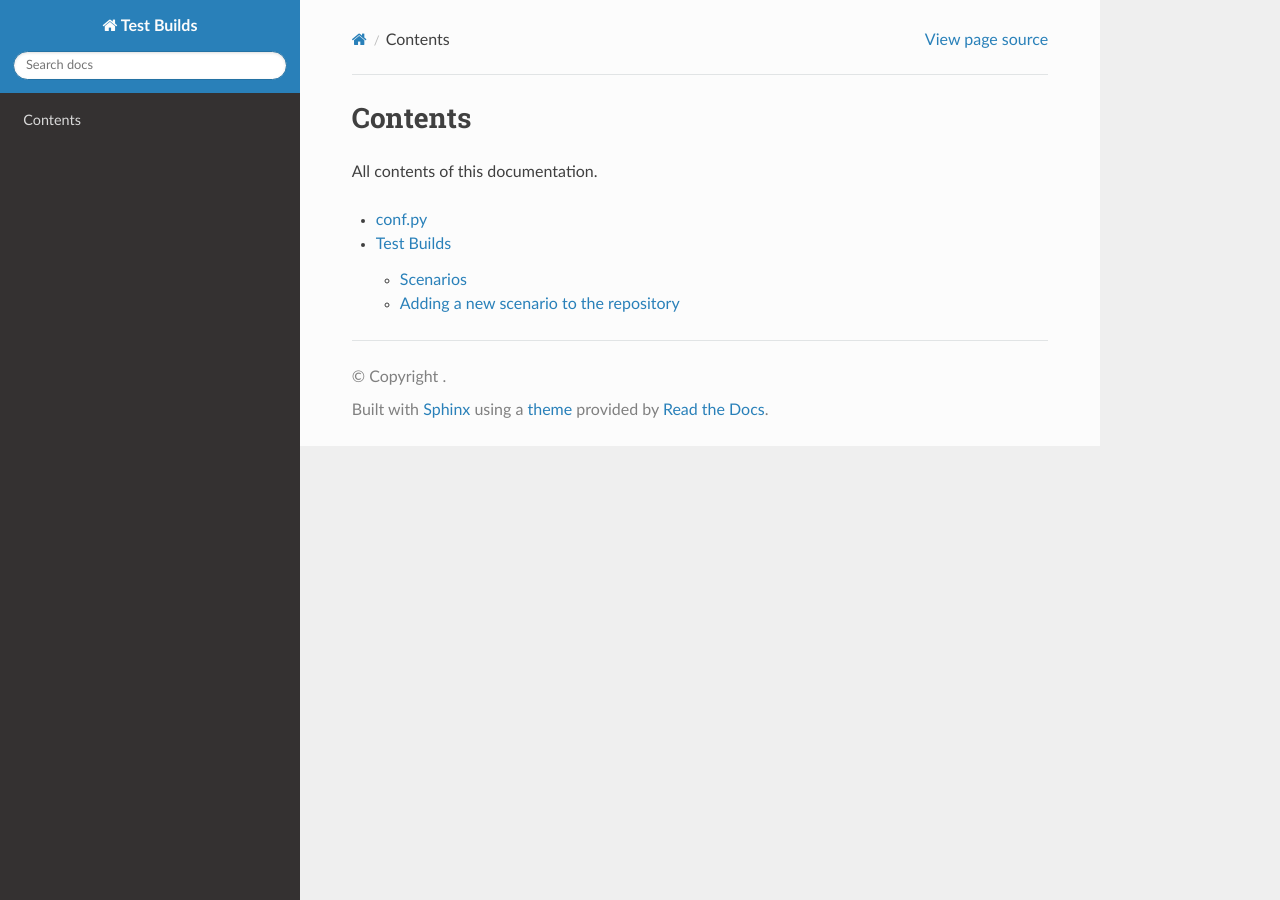
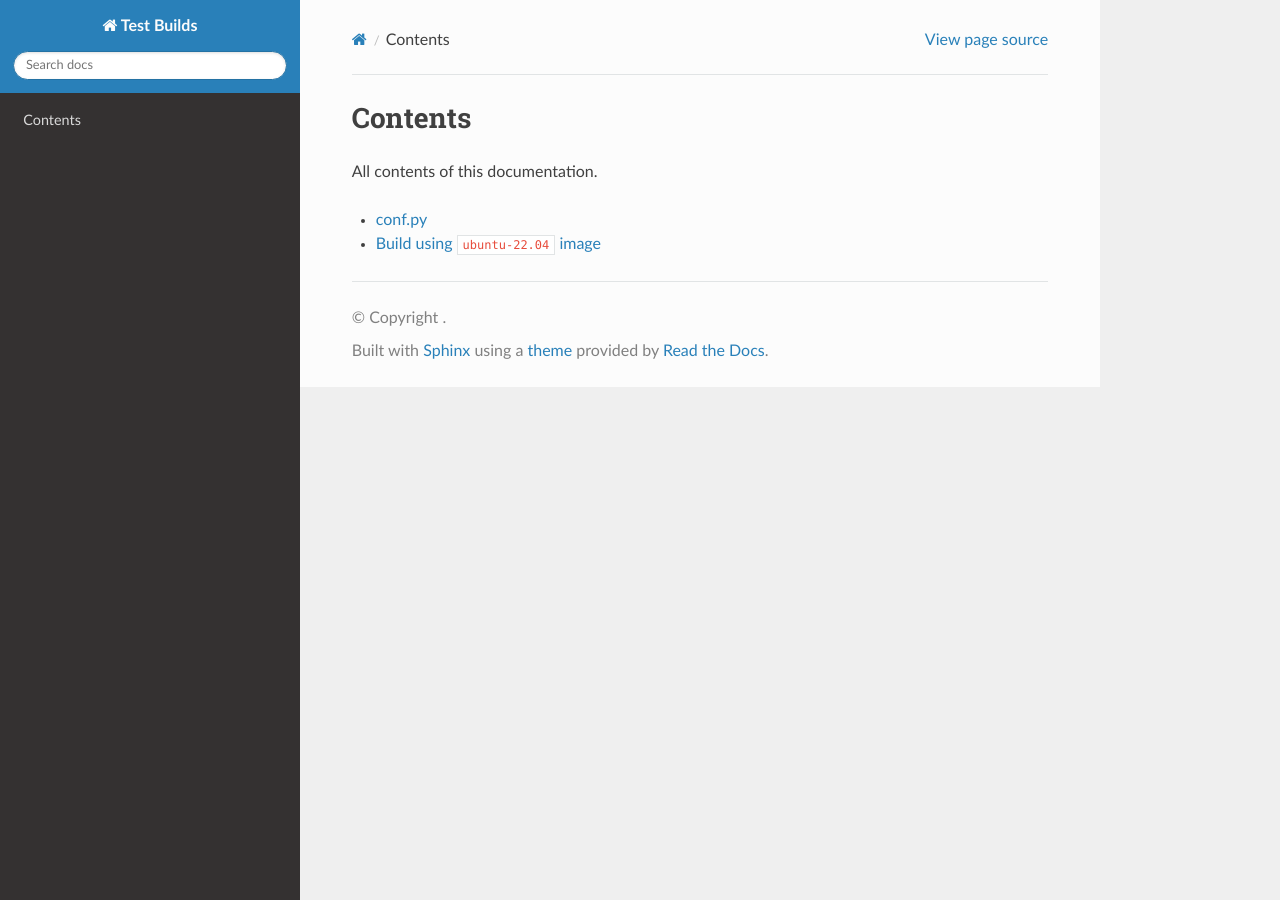
Before and after one commit to readthedocs/test-builds, a Sphinx documentation site: the page built from docs/contents.rst, in a window 1280 px wide. Built offline with Sphinx 7.4.7 and the Read the Docs theme 2.0.0, drawn with Linux system fonts in a browser that asks for light colours.

Commit message:
Use ubuntu-22.04 to build the docs

```diff
--- a/docs/index.rst
+++ b/docs/index.rst
@@ -1,4 +1,5 @@
-.. include:: ../README.rst
+Build using ``ubuntu-22.04`` image
+==================================
 
 ----
 
```
Also changed, not shown: .readthedocs.yaml.
